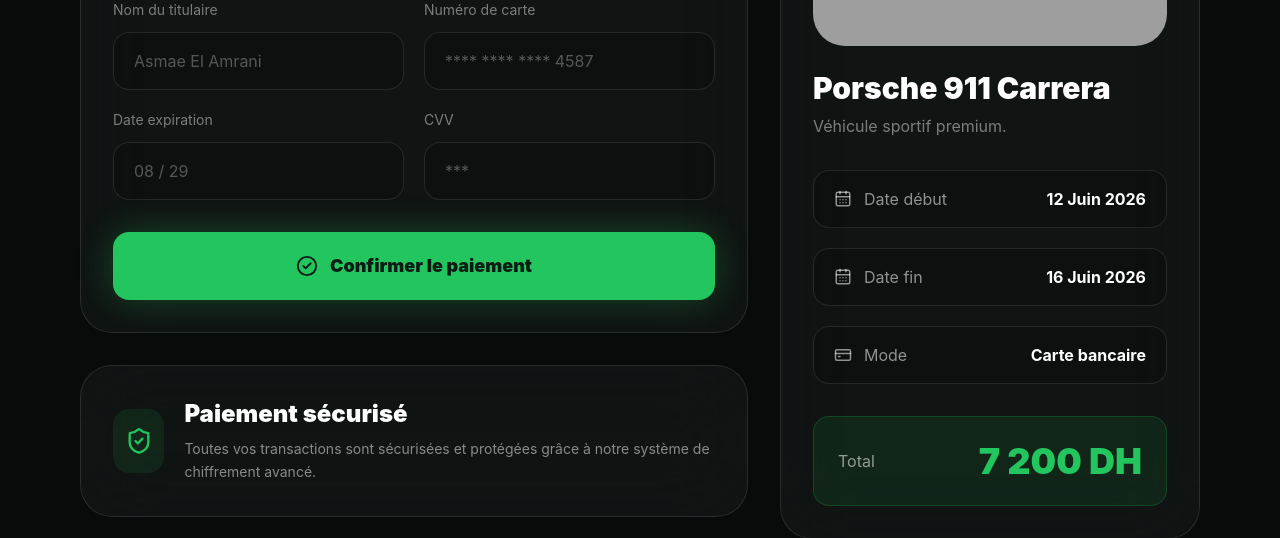
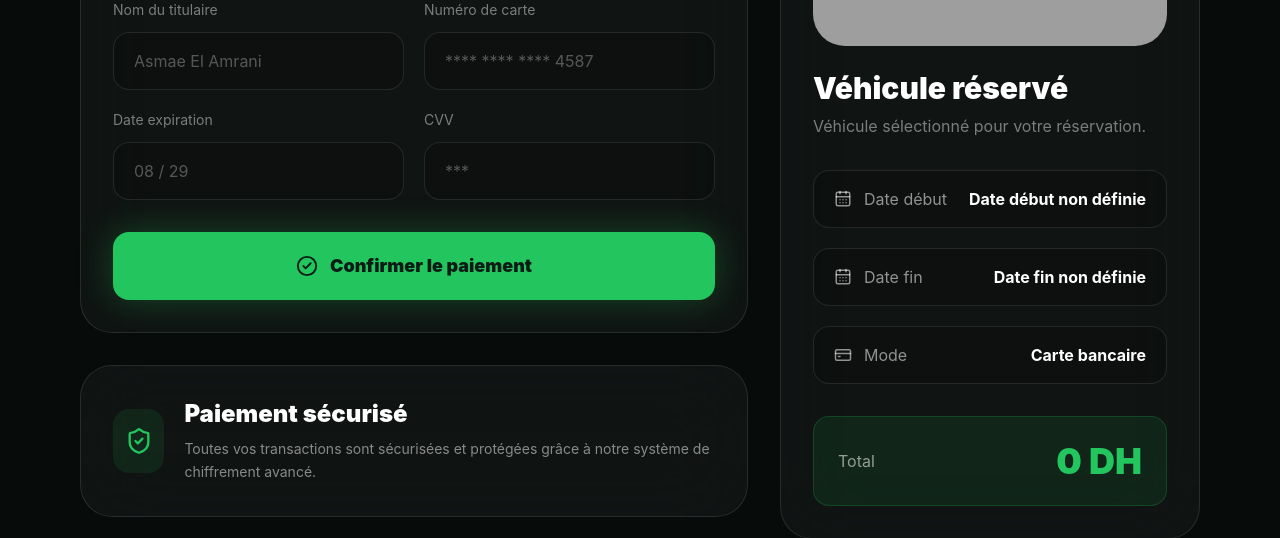
Before and after one commit to asmaemouddan/loacation_voiture, a React (Create React App) app in the folder frontend/: page /payment in a window 1280 px wide. Shown: the part 383-921 px from the top of the page. Built offline with nearby package versions, Linux system fonts and the light colour scheme; grey boxes are pictures that could not be loaded.

Commit message:
Connect payment page with reservation data

```diff
--- a/frontend/src/pages/MyReservations.jsx
+++ b/frontend/src/pages/MyReservations.jsx
@@ -183,8 +183,9 @@
                       <Badge status={reservation.status} />
                       <PaymentBadge status={reservation.payment} />
 
-                      <Link
-                        to={reservation.payment === "Non payé" ? "/payment" : "#"}
+                     <Link
+                          to={reservation.payment === "Non payé" ? "/payment" : "#"}
+                          state={{ reservation }}
                         className="mt-2 flex items-center justify-center gap-2 rounded-2xl bg-[#081C15] px-5 py-4 font-black text-white transition hover:bg-[#0f2d23] dark:bg-[#22C55E] dark:text-[#081C15] dark:hover:bg-[#D8F3DC]"
                       >
                         {reservation.payment === "Non payé" ? (
--- a/frontend/src/pages/Payment.jsx
+++ b/frontend/src/pages/Payment.jsx
@@ -7,8 +7,43 @@
 } from "lucide-react";
 
 import { motion } from "framer-motion";
+import { useLocation, useNavigate } from "react-router-dom";
 
 function Payment() {
+  const location = useLocation();
+  const navigate = useNavigate();
+
+  const reservation = location.state?.reservation || {};
+
+  const vehicleName =
+    reservation.vehicle ||
+    reservation.car ||
+    reservation.vehicle_name ||
+    "Véhicule réservé";
+
+  const image = reservation.image || "/images/cars/bmw-m4.jpg";
+
+  const dateDebut =
+    reservation.date_debut ||
+    reservation.dateDebut ||
+    "Date début non définie";
+
+  const dateFin =
+    reservation.date_fin ||
+    reservation.dateFin ||
+    "Date fin non définie";
+
+  const total =
+    reservation.total ||
+    reservation.prix_total ||
+    reservation.price_total ||
+    0;
+
+  const handlePayment = () => {
+    alert("Paiement confirmé avec succès.");
+    navigate("/my-reservations");
+  };
+
   return (
     <main className="min-h-screen bg-[#070b0a] px-6 py-10 text-white lg:px-20">
       <div className="mx-auto max-w-7xl">
@@ -23,9 +58,7 @@
         </div>
 
         <div className="grid gap-8 xl:grid-cols-[1fr_420px]">
-          {/* LEFT */}
           <div className="space-y-8">
-            {/* PAYMENT METHODS */}
             <div className="rounded-[2rem] border border-white/10 bg-white/[0.04] p-8 backdrop-blur-2xl">
               <div className="mb-8 flex items-center gap-4">
                 <div className="flex h-16 w-16 items-center justify-center rounded-2xl bg-[#22C55E]/10 text-[#22C55E]">
@@ -60,6 +93,7 @@
               </div>
 
               <motion.button
+                onClick={handlePayment}
                 whileHover={{ scale: 1.02 }}
                 whileTap={{ scale: 0.97 }}
                 className="mt-8 flex w-full items-center justify-center gap-3 rounded-2xl bg-[#22C55E] py-5 text-lg font-black text-[#081C15] shadow-[0_0_35px_rgba(34,197,94,0.3)]"
@@ -69,7 +103,6 @@
               </motion.button>
             </div>
 
-            {/* SECURITY */}
             <div className="rounded-[2rem] border border-white/10 bg-white/[0.04] p-8 backdrop-blur-2xl">
               <div className="flex items-center gap-5">
                 <div className="flex h-16 w-16 items-center justify-center rounded-2xl bg-[#22C55E]/10 text-[#22C55E]">
@@ -90,21 +123,20 @@
             </div>
           </div>
 
-          {/* RIGHT */}
           <div className="rounded-[2rem] border border-white/10 bg-white/[0.04] p-8 backdrop-blur-2xl">
             <img
-              src="/images/cars/porsche.jpg"
-              alt="car"
+              src={image}
+              alt={vehicleName}
               className="h-60 w-full rounded-[2rem] object-cover"
             />
 
             <div className="mt-6">
               <h2 className="text-3xl font-black">
-                Porsche 911 Carrera
+                {vehicleName}
               </h2>
 
               <p className="mt-2 text-white/45">
-                Véhicule sportif premium.
+                Véhicule sélectionné pour votre réservation.
               </p>
             </div>
 
@@ -112,13 +144,13 @@
               <Info
                 icon={<CalendarDays size={18} />}
                 label="Date début"
-                value="12 Juin 2026"
+                value={dateDebut}
               />
 
               <Info
                 icon={<CalendarDays size={18} />}
                 label="Date fin"
-                value="16 Juin 2026"
+                value={dateFin}
               />
 
               <Info
@@ -135,7 +167,7 @@
                 </span>
 
                 <span className="text-4xl font-black text-[#22C55E]">
-                  7 200 DH
+                  {total} DH
                 </span>
               </div>
             </div>
```
